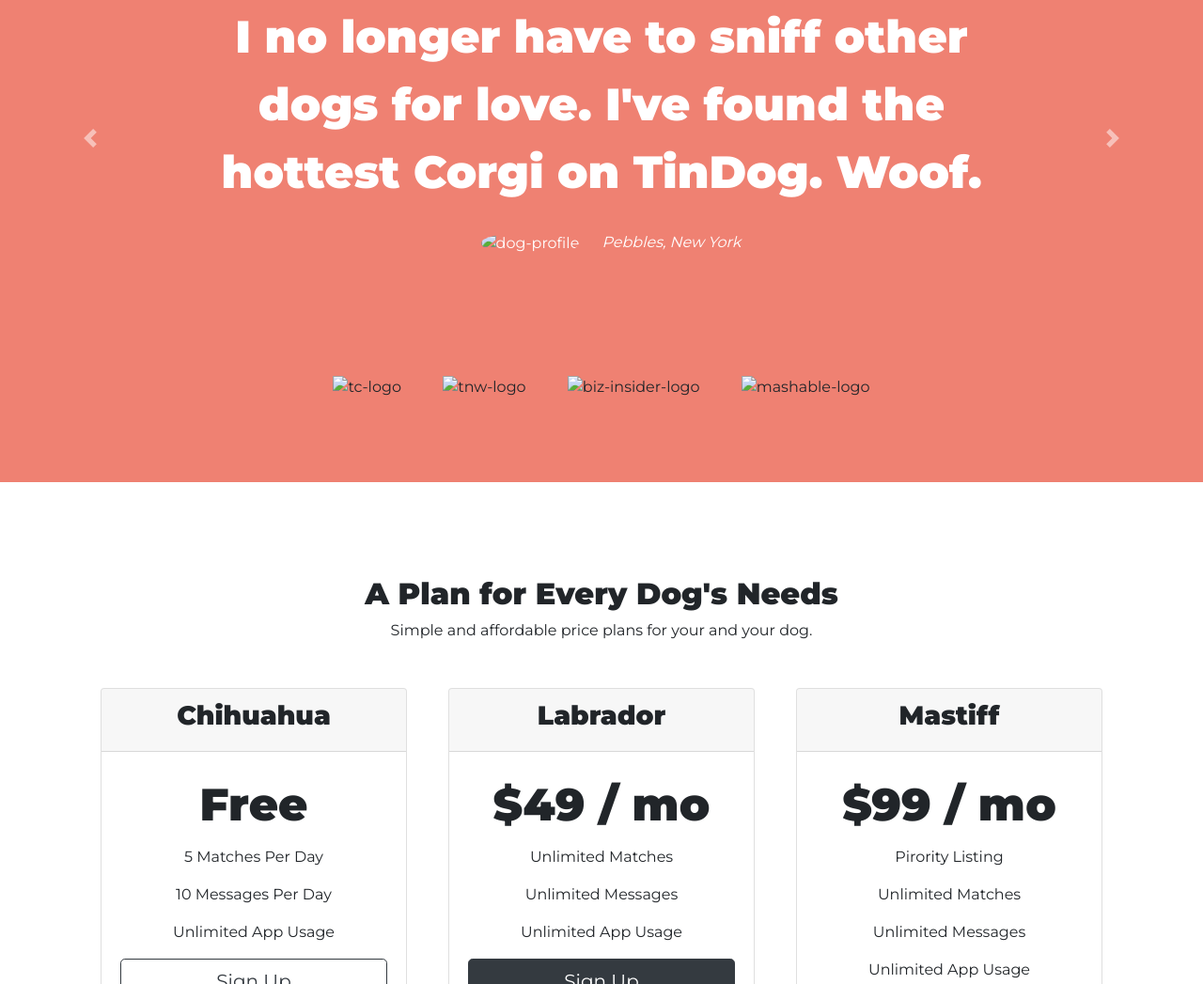
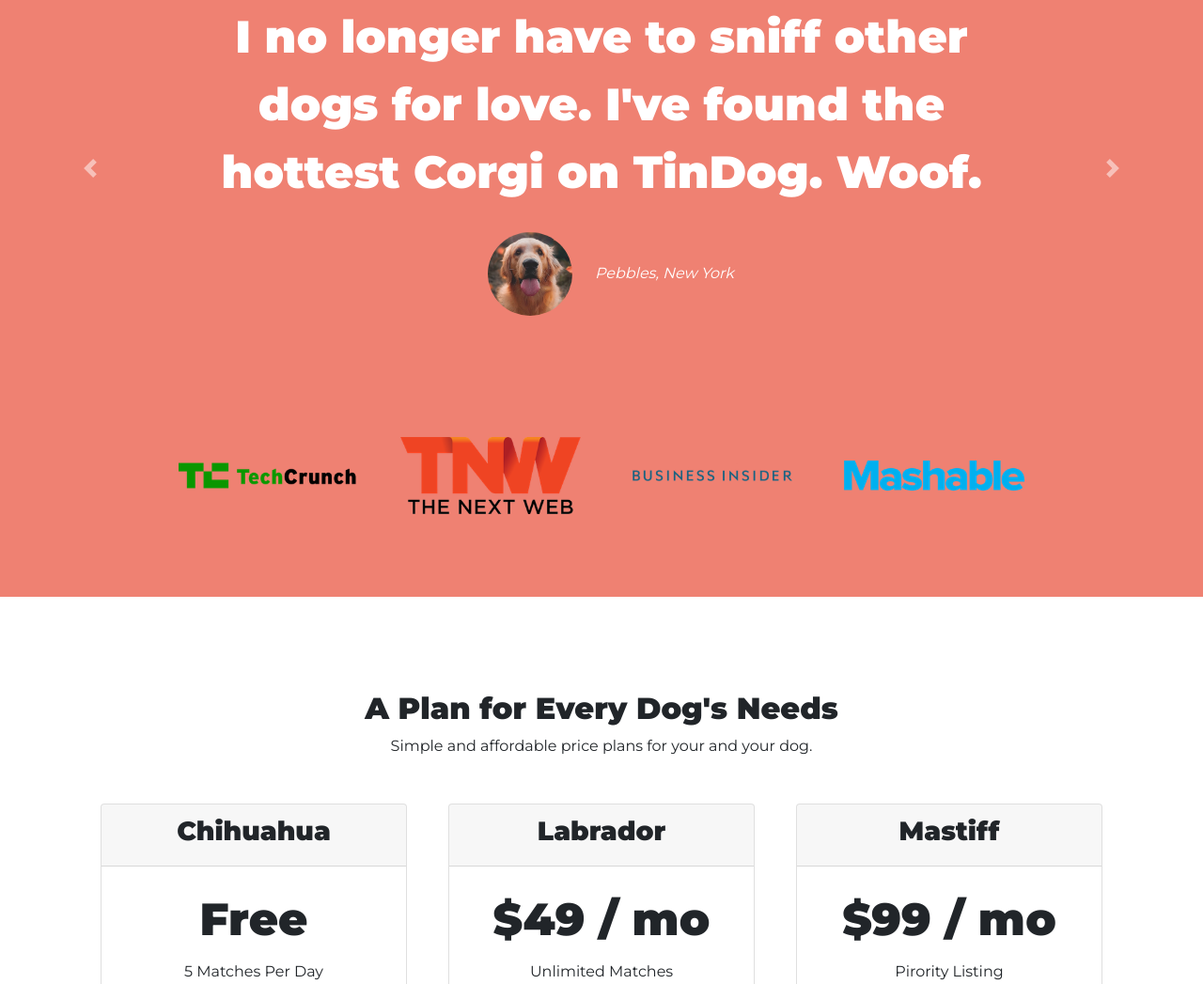
Before and after one commit to alynch-code/Tindog, a plain HTML site: page index.html in a window 1280 px wide. Shown: the part 1092-2139 px from the top of the page at 94% size. Drawn offline with nearby package versions, Linux system fonts and the light colour scheme.

Commit message:
Update index.html

```diff
--- a/index.html
+++ b/index.html
@@ -96,12 +96,12 @@
       <div class="carousel-inner">
         <div class="carousel-item active">
           <h2 class="testimonial-text">I no longer have to sniff other dogs for love. I've found the hottest Corgi on TinDog. Woof.</h2>
-          <img class="testimonial-image" src="images/dog-img.jpg" alt="dog-profile">
+          <img class="testimonial-image" src="dog-img.jpg" alt="dog-profile">
           <em>Pebbles, New York</em>
         </div>
         <div class="carousel-item">
           <h2 class="testimonial-text">My dog used to be so lonely, but with TinDog's help, they've found the love of their life. I think.</h2>
-          <img class="testimonial-image" src="images/lady-img.jpg" alt="lady-profile">
+          <img class="testimonial-image" src="lady-img.jpg" alt="lady-profile">
           <em>Beverly, Illinois</em>
         </div>
       </div>
@@ -120,10 +120,10 @@
   <!-- Press -->
 
   <section id="press">
-    <img class="press-logo" src="images/techcrunch.png" alt="tc-logo">
-    <img class="press-logo" src="images/tnw.png" alt="tnw-logo">
-    <img class="press-logo" src="images/bizinsider.png" alt="biz-insider-logo">
-    <img class="press-logo" src="images/mashable.png" alt="mashable-logo">
+    <img class="press-logo" src="techcrunch.png" alt="tc-logo">
+    <img class="press-logo" src="tnw.png" alt="tnw-logo">
+    <img class="press-logo" src="bizinsider.png" alt="biz-insider-logo">
+    <img class="press-logo" src="mashable.png" alt="mashable-logo">
 
   </section>
 
```
